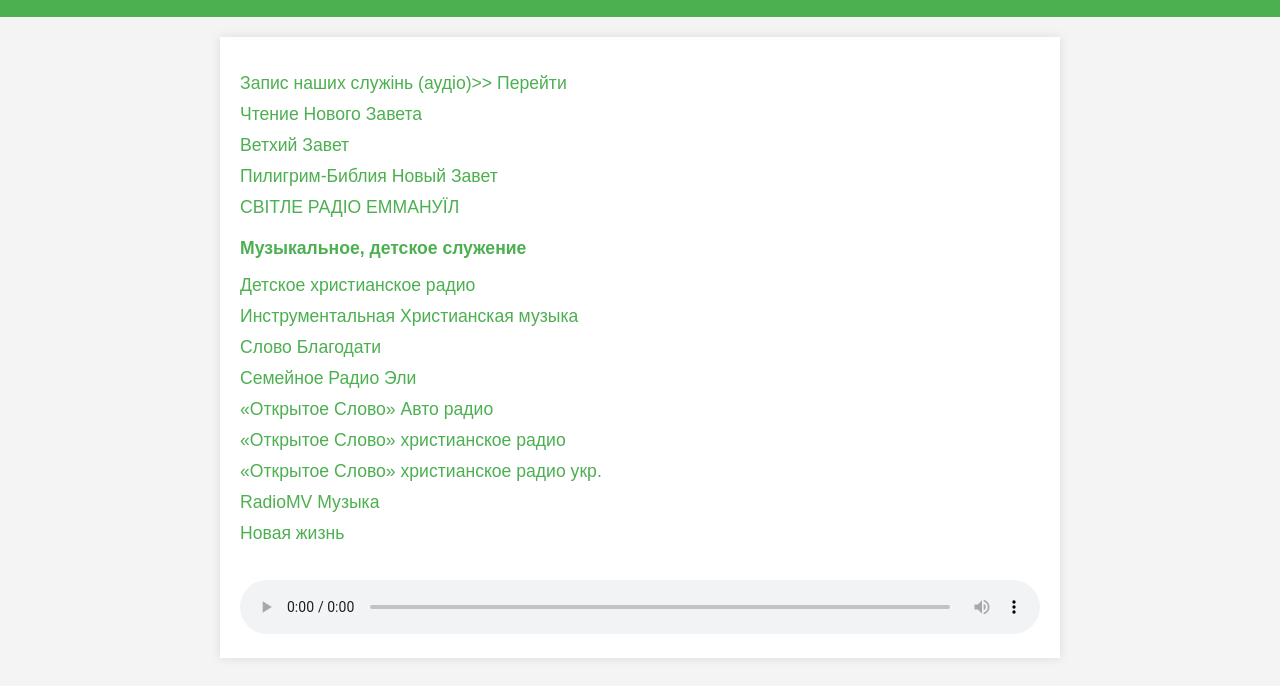
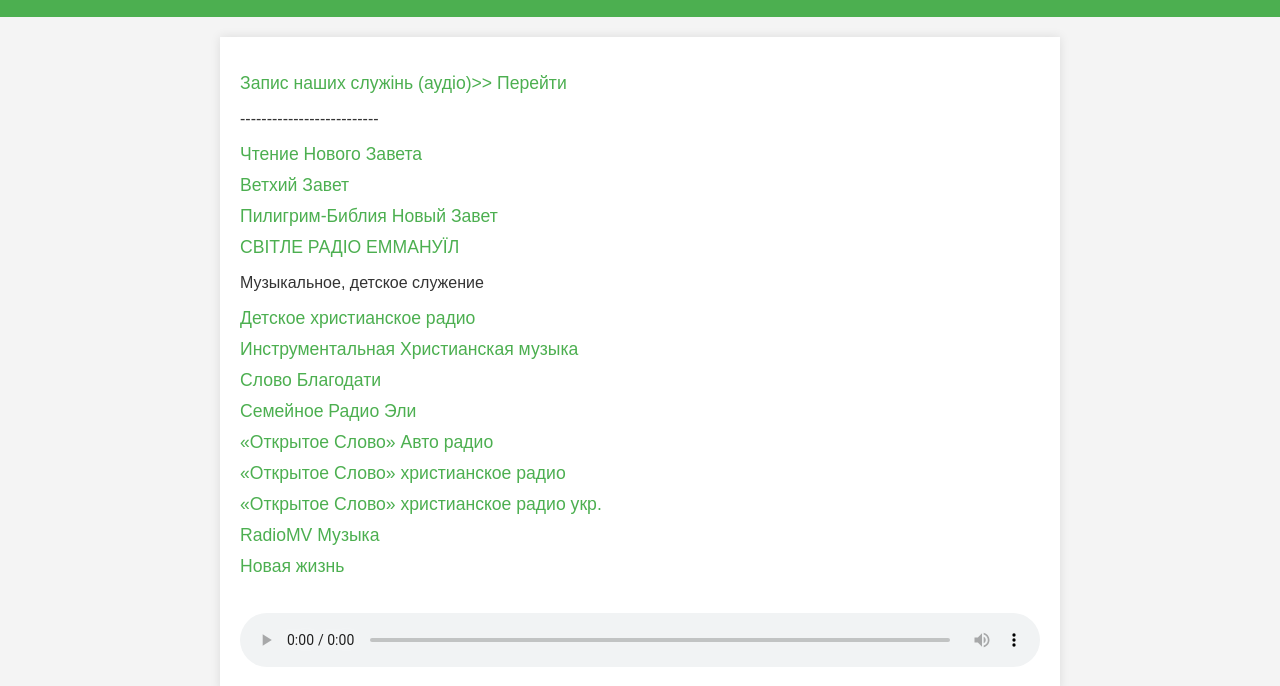
Before and after one commit to ruyriy/Radio-online, a plain HTML site: page index.html in a window 1280 px wide. Shown: the part 86-772 px from the top of the page. Drawn offline with Linux system fonts and the light colour scheme.

Commit message:
Update index.html

```diff
--- a/index.html
+++ b/index.html
@@ -70,12 +70,13 @@
     <div class="container">
         <ul>
             <li><a href="https://ruyriy.github.io/Audio-christ/">Запис наших служінь (аудіо)>> Перейти</a></li>
+            <p>--------------------------</p>
             <li><a href="#" onclick="playRadio('https://rs.radioslovo.net:4055/stream', 'Чтение Нового Завета', event)">Чтение Нового Завета</a></li>
             <li><a href="#" onclick="playRadio('https://rs.radioslovo.net:4165/stream', 'Ветхий Завет', event)">Ветхий Завет</a></li>
             <li><a href="#" onclick="playRadio('https://www.liveradio.es/http://radiopiligrim.ru:8000/bible', 'Пилигрим-Библия Новый Завет', event)">Пилигрим-Библия Новый Завет</a></li>
             <li><a href="#" onclick="playRadio('https://online.svitle.org:6729/fm', 'СВІТЛЕ РАДІО ЕММАНУЇЛ', event)">СВІТЛЕ РАДІО ЕММАНУЇЛ</a></li>
         </ul>
-        <a class="category">Музыкальное, детское служение</a>
+        <p>Музыкальное, детское служение</p>
         <ul>
             <li><a href="#" onclick="playRadio('http://live2.detskoeradio.org/radio.mp3', 'Детское христианское радио', event)">Детское христианское радио</a></li>
             <li><a href="#" onclick="playRadio('https://rt.radioslovo.net:4275/stream', 'Инструментальная Христианская музыка', event)">Инструментальная Христианская музыка</a></li>
```
